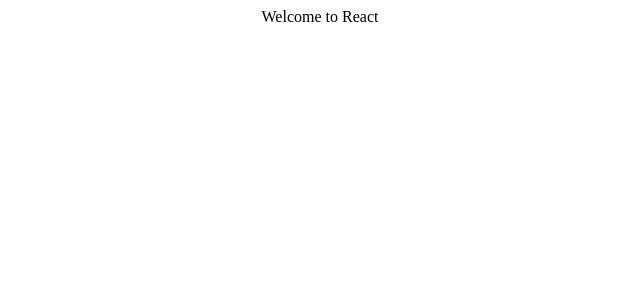
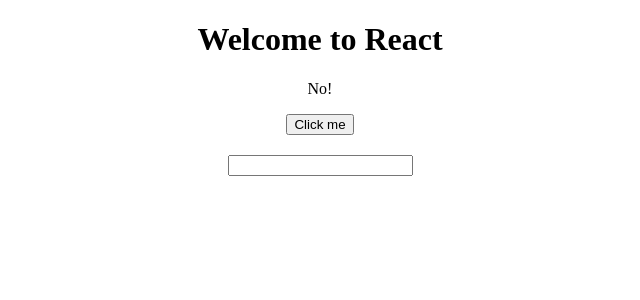
Before and after one commit to pesto-students/exercises-batch-8, a React (Create React App) app in the folder test-basics/: page / in a window 1280 px wide. Shown: the top 300 px of the page, without its empty margins (320-960 px from the left). Built offline with nearby package versions, Linux system fonts and the light colour scheme; the HTML template or start-up script is replaced by a standard one.

Commit message:
completed test-basics

```diff
--- a/test-basics/package.json
+++ b/test-basics/package.json
@@ -12,6 +12,7 @@
     "enzyme": "^3.3.0",
     "enzyme-adapter-react-16": "^1.1.1",
     "enzyme-to-json": "^3.3.3",
+    "prop-types": "^15.7.2",
     "react": "^16.3.2",
     "react-dom": "^16.3.2",
     "react-scripts": "1.1.4"
--- a/test-basics/src/App.js
+++ b/test-basics/src/App.js
@@ -1,4 +1,5 @@
 import React, { Component } from 'react';
+import PropTypes from 'prop-types';
 
 import './styles/App.css';
 
@@ -9,19 +10,44 @@
     input: '',
     mainColor: 'blue',
   }
+
+  handleClick = () => {
+    this.setState({ ...this.state, on: !this.state.on });
+  }
+
+  handleChange = (e) => {
+    this.setState({ ...this.state, input: e.currentTarget.value });
+  }
+
+  handleStrings = str => str.length > 0;
+
   render() {
+    const { input, on, mainColor } = this.state;
     return (
       <div className="App">
-        Welcome to React
+        <h1 className={mainColor}>Welcome to React</h1>
+
+        <p className="button-state">{on ? 'Yes!' : 'No!'}</p>
+        <button onClick={this.handleClick}>Click me</button>
+
+        <h2>{input}</h2>
+        <input type="text" value={input} onChange={this.handleChange} />
       </div>
     );
   }
 }
 
+
 export class Link extends Component {
   render() {
-    return null;
+    const { address, hide } = this.props;
+    return hide ? null : <a href={address}>link</a>;
   }
 }
 
+Link.propTypes = {
+  address: PropTypes.string.isRequired,
+  hide: PropTypes.bool.isRequired,
+};
+
 export default App;
```
Also changed, not shown: test-basics/src/setupTests.js (+1 -1 lines), 1 other file (tests, documents, lock files or other folders).
